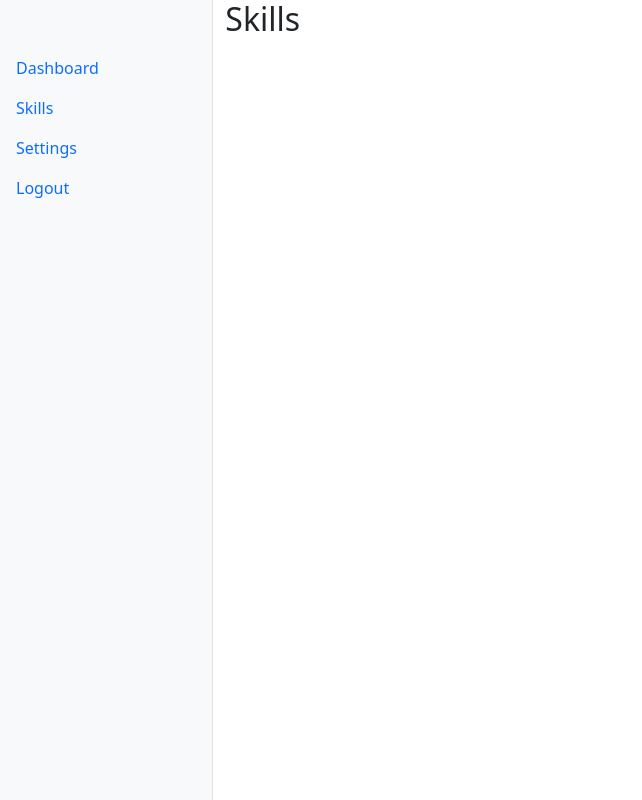
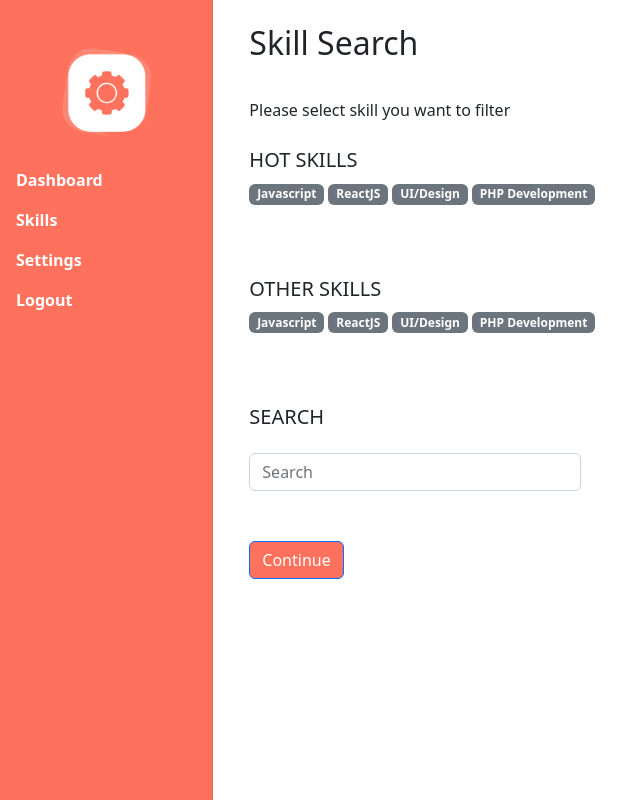
Before and after one commit to thejoebltzr/bench-ease-web, a React (Create React App) app: page /skills in a window 1280 px wide. Shown: the whole page, without its empty margins (0-642 px from the left). Built offline with nearby package versions, Linux system fonts and the light colour scheme.

Commit message:
created new components

```diff
--- a/src/assets/assets.js
+++ b/src/assets/assets.js
@@ -1,3 +1,5 @@
 const logo = require("./images/logo.png");
+const logoSymbolWhite = require("./images/logo-symbol-white.png");
+const illustration = require("./images/illustration.png");
 
-export { logo };
+export { logo, logoSymbolWhite, illustration };
--- a/src/components/shared/Header/Header.js
+++ b/src/components/shared/Header/Header.js
@@ -1,11 +1,11 @@
 import React from "react";
 import { Container, Navbar } from "react-bootstrap";
 
-const Header = () => {
+const Header = ({ title }) => {
   return (
     <Navbar bg="light">
       <Container>
-        <Navbar.Brand>BenchEase</Navbar.Brand>
+        <Navbar.Brand>{title}</Navbar.Brand>
       </Container>
     </Navbar>
   );
--- a/src/components/shared/Sidebar/Sidebar.js
+++ b/src/components/shared/Sidebar/Sidebar.js
@@ -1,26 +1,53 @@
 import React from "react";
-import { Nav } from "react-bootstrap";
+import { Nav, Image } from "react-bootstrap";
 import "./Sidebar.css";
+import { logoSymbolWhite } from "../../../assets/assets";
 
 const Sidebar = () => {
   return (
-    <Nav className="col-md-2 d-none d-md-block bg-light sidebar">
-      <div className="sidebar-sticky"></div>
+    <Nav
+      className="col-md-2 d-none d-md-block sidebar"
+      style={{ backgroundColor: "#FE725D" }}>
+      <div className="sidebar-sticky" style={{ marginBottom: 24 }}>
+        <Image
+          src={logoSymbolWhite}
+          width={90}
+          style={{
+            display: "block",
+            marginLeft: "auto",
+            marginRight: "auto",
+          }}
+        />
+      </div>
+
       <Nav.Item>
-        <Nav.Link href="/dashboard">Dashboard</Nav.Link>
+        <Nav.Link
+          href="/dashboard"
+          style={{ color: "#FFF", fontWeight: "bold" }}>
+          Dashboard
+        </Nav.Link>
       </Nav.Item>
       <Nav.Item>
-        <Nav.Link eventKey="link-1" href="/skills">
+        <Nav.Link
+          eventKey="link-1"
+          href="/skills"
+          style={{ color: "#FFF", fontWeight: "bold" }}>
           Skills
         </Nav.Link>
       </Nav.Item>
       <Nav.Item>
-        <Nav.Link eventKey="link-2" href="/settings">
+        <Nav.Link
+          eventKey="link-2"
+          href="/settings"
+          style={{ color: "#FFF", fontWeight: "bold" }}>
           Settings
         </Nav.Link>
       </Nav.Item>
       <Nav.Item>
-        <Nav.Link eventKey="link-3" href="/">
+        <Nav.Link
+          eventKey="link-3"
+          href="/"
+          style={{ color: "#FFF", fontWeight: "bold" }}>
           Logout
         </Nav.Link>
       </Nav.Item>
--- a/src/pages/Dashboard/Dashboard.js
+++ b/src/pages/Dashboard/Dashboard.js
@@ -2,6 +2,7 @@ import React from "react";
 import { Col, Container, Form, Row } from "react-bootstrap";
 import Sidebar from "../../components/shared/Sidebar/Sidebar";
 import Table from "../../components/shared/Table/Table";
+import Header from "../../components/shared/Header/Header";
 
 const Dashboard = () => {
   return (
@@ -11,8 +12,10 @@ const Dashboard = () => {
           <Sidebar />
         </Col>
         <Col xs={10}>
+          {/* <Header title="Profile Search" /> */}
+          <div style={{ padding: 24 }}>
             <h2>Profile Search</h2>
-          <Col md={3}>
+            <Col md={4} style={{ marginTop: 54 }}>
               <Form.Control
                 placeholder="Search"
                 aria-label="Username"
@@ -21,7 +24,10 @@ const Dashboard = () => {
               />
             </Col>
 
+            <div style={{ marginTop: 42 }}>
               <Table />
+            </div>
+          </div>
         </Col>
       </Row>
     </Container>
--- a/src/pages/Home/Home.js
+++ b/src/pages/Home/Home.js
@@ -9,7 +9,7 @@ import {
   Row,
 } from "react-bootstrap";
 import { useNavigate } from "react-router-dom";
-import { logo } from "../../assets/assets";
+import { illustration, logo } from "../../assets/assets";
 
 const Home = () => {
   const navigate = useNavigate();
@@ -19,15 +19,31 @@ const Home = () => {
   };
 
   return (
-    <Container className=" ">
+    <Container className="border" style={{ marginTop: 120 }}>
       <Row>
-        <Col>
+        <Col style={{ padding: 110 }}>
           <Row>
-            <Col></Col>
             <Col>
-              <Image src={logo} width={215} />
+              <Image
+                src={illustration}
+                width={380}
+                style={{ display: "block" }}
+              />
+            </Col>
+            <Col>
+              <div>
+                <Image
+                  src={logo}
+                  width={215}
+                  style={{
+                    display: "block",
+                    marginLeft: "auto",
+                    marginRight: "auto",
+                  }}
+                />
+              </div>
 
-              <Form>
+              <Form style={{ marginTop: 46 }}>
                 <Form.Group className="mb-3" controlId="formBasicEmail">
                   <Form.Label>Username</Form.Label>
                   <Form.Control type="email" placeholder="Enter email" />
@@ -42,7 +58,8 @@ const Home = () => {
                   <Button
                     variant="primary"
                     type="submit"
-                    onClick={onLoginClick}>
+                    onClick={onLoginClick}
+                    style={{ marginTop: 28 }}>
                     Login
                   </Button>
                 </ButtonGroup>
--- a/src/pages/Settings/Settings.js
+++ b/src/pages/Settings/Settings.js
@@ -10,7 +10,9 @@ const Settings = () => {
           <Sidebar />
         </Col>
         <Col xs={10}>
-          <h2>Settings</h2>
+          <div style={{ padding: 24 }}>
+            <h2>Settings</h2>
+          </div>
         </Col>
       </Row>
     </Container>
--- a/src/pages/Skills/Skills.js
+++ b/src/pages/Skills/Skills.js
@@ -1,8 +1,10 @@
 import React from "react";
-import { Col, Container, Row } from "react-bootstrap";
+import { Badge, Button, Col, Container, Form, Row } from "react-bootstrap";
 import Sidebar from "../../components/shared/Sidebar/Sidebar";
 
 const Skills = () => {
+  const skills = ["Javascript", "ReactJS", "UI/Design", "PHP Development"];
+
   return (
     <Container fluid>
       <Row>
@@ -10,7 +12,53 @@ const Skills = () => {
           <Sidebar />
         </Col>
         <Col xs={10}>
-          <h2>Skills</h2>
+          <div style={{ padding: 24 }}>
+            <h2>Skill Search</h2>
+            <p style={{ marginTop: 36 }}>
+              Please select skill you want to filter
+            </p>
+
+            <div style={{ marginTop: 26 }}>
+              <h5>HOT SKILLS</h5>
+
+              {skills.map((skillItem) => (
+                <>
+                  <Badge bg="secondary">{skillItem}</Badge>{" "}
+                </>
+              ))}
+            </div>
+
+            <div style={{ marginTop: 72 }}>
+              <h5>OTHER SKILLS</h5>
+
+              {skills.map((skillItem) => (
+                <>
+                  <Badge bg="secondary">{skillItem}</Badge>{" "}
+                </>
+              ))}
+            </div>
+
+            <div style={{ marginTop: 72 }}>
+              <h5>SEARCH</h5>
+
+              <Col md={4} style={{ marginTop: 24 }}>
+                <Form.Control
+                  placeholder="Search"
+                  aria-label="Username"
+                  type="search"
+                  aria-describedby="basic-addon1"
+                />
+              </Col>
+
+              <Button
+                variant="primary"
+                type="submit"
+                // onClick={onLoginClick}
+                style={{ marginTop: 50, backgroundColor: "#FE725D" }}>
+                Continue
+              </Button>
+            </div>
+          </div>
         </Col>
       </Row>
     </Container>
```
Also changed, not shown: src/assets/images/illustration.png (added), src/assets/images/logo-symbol-white.png (added). Lines whose indentation alone changed are shown as unchanged.
